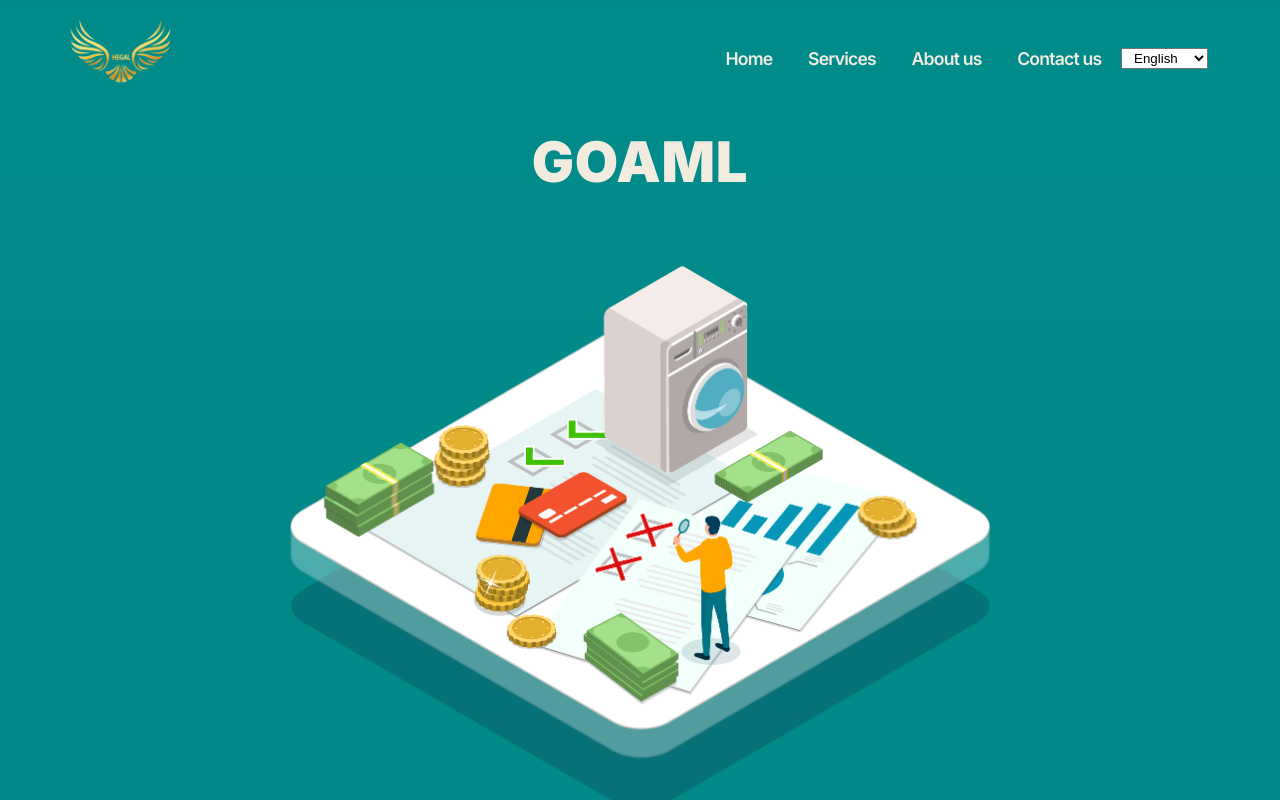
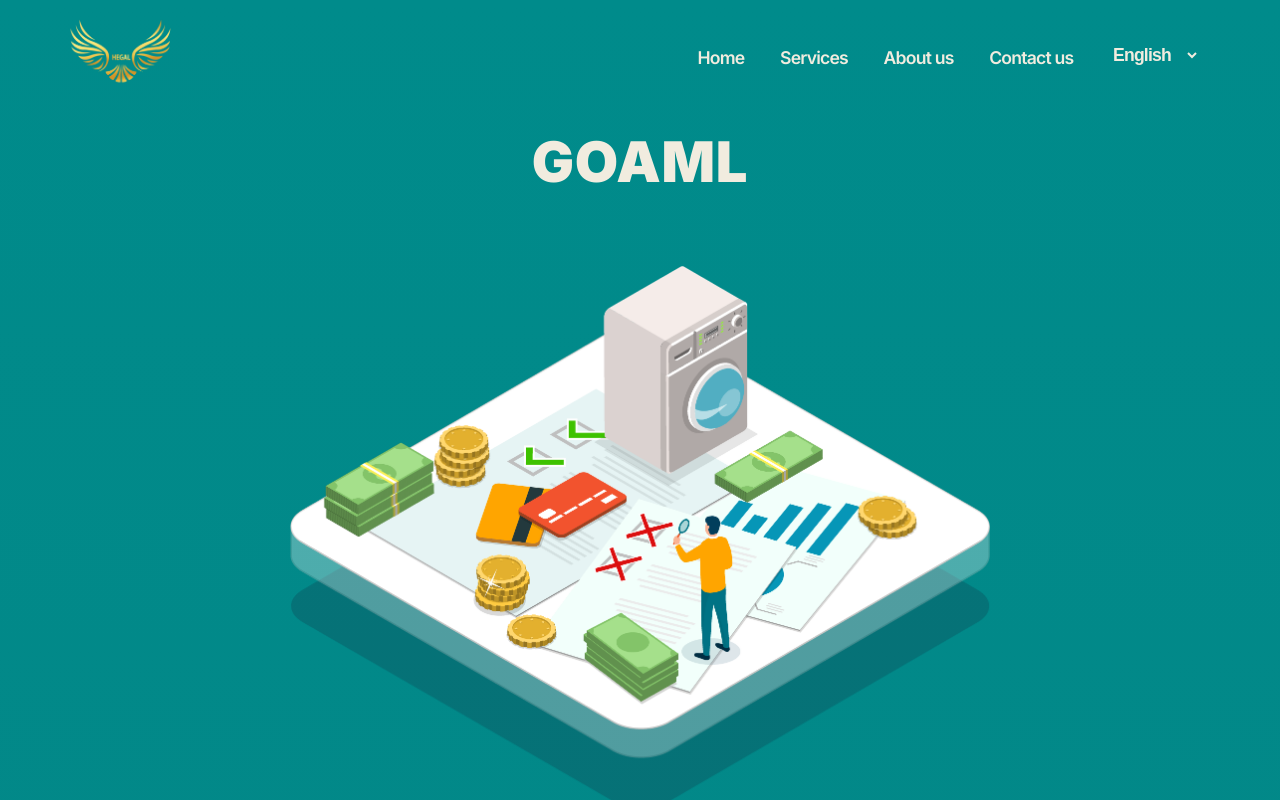
Before and after one commit to naazzzim/hegal-front, a Next.js app: page /services/goaml in a window 1280 px wide. Shown: the top 800 px of the page. Built offline with nearby package versions, Linux system fonts and the light colour scheme.

Commit message:
translation added

```diff
--- a/jsconfig.json
+++ b/jsconfig.json
@@ -2,6 +2,7 @@
   "compilerOptions": {
     "paths": {
       "@/*": ["./src/*"]
-    }
+    },
+    "baseUrl": ".",
   }
 }
--- a/src/app/layout.js
+++ b/src/app/layout.js
@@ -1,11 +1,10 @@
-'use client';
 import './globals.css'
 import {Inter} from 'next/font/google'
-import {Provider} from "react-redux";
-import store from "@/redux/store";
+
 import React from "react";
-import Footer from "@/components/Footer";
-import Header from "@/components/Header";
+
+import LayoutComponent from '@/components/LayoutComponent';
+
 
 const inter = Inter({subsets: ['latin']})
 
@@ -16,18 +15,8 @@ export const metadata = {
 
 export default function RootLayout({children}) {
     return (
-        <React.StrictMode>
-            <Provider store={store}>
-                <html lang="en">
-                <body className={inter.className}>
-                <div id="root">
-                    <Header />
-                        {children}
-                    <Footer />
-                </div>
-                </body>
-                </html>
-            </Provider>
-        </React.StrictMode>
+        <LayoutComponent font={inter}>
+            {children}
+        </LayoutComponent>
     );
 }
--- a/src/components/Highlight/HighlightCard.js
+++ b/src/components/Highlight/HighlightCard.js
@@ -26,7 +26,7 @@ const HighlightCard = ({ item }) => {
             <p>
                 {item.description}
             </p>
-            <Link href={`/services/${slug}`}><span className={styles.link}>{languageData.highlight.readMore} <Image className={styles.harrow} width={18} height={18} src={'/icons/right2.svg'}/> </span></Link>
+            <Link href={`/services/${slug}`}><span className={styles.link}>{languageData.highlight.readMore} <Image className={styles.harrow} width={18} height={18} alt='harrow' src={'/icons/right2.svg'}/> </span></Link>
             <Link href={'#contact-us'}>
                 <OutlineButton className={styles.bookButton} text={languageData.highlight.bookService}/>
             </Link>
--- /dev/null
+++ b/src/components/LayoutComponent.js
@@ -0,0 +1,27 @@
+'use client';
+// import '@/app/global.css'
+import {Provider} from "react-redux";
+import store from "@/redux/store";
+import React from "react";
+import Footer from "@/components/Footer";
+import Header from "@/components/Header";
+
+const LayoutComponent = ({font,children}) => {
+    return (
+        <React.StrictMode>
+            <Provider store={store}>
+                <html lang="en">
+                <body className={font.className}>
+                <div id="root">
+                    <Header />
+                        {children}
+                    <Footer />
+                </div>
+                </body>
+                </html>
+            </Provider>
+        </React.StrictMode>
+    );
+}
+
+export default LayoutComponent
--- a/src/lang/ar/constant/ar.json
+++ b/src/lang/ar/constant/ar.json
@@ -229,7 +229,7 @@
     ],
     "logoData": {
         "logo": "/hegal.png",
-        "name": "شركةHegalGroupTaxConsultantsLlc",
+        "name": "شركة Hegal Group Tax Consultants Co. LLC.",
         "address1": "مكتب رقم 43-44,",
         "address2": "بلدية دبي - بور دبي - الفهيدي"
     },
--- a/src/lang/ru/constant/ru.json
+++ b/src/lang/ru/constant/ru.json
@@ -28,7 +28,7 @@
         "buttonLink": "#"
     },
     "aboutContent": {
-        "title": "почему",
+        "title": "Кто мы и почему мы?",
         "desc":[
             "Испытайте преобразующий рост с HEGAL, динамичной бизнес-консалтинговой фирмой, которая преодолевает вызовы рынка. Наш обширный опыт, чутье и воображение способствуют вашему успеху, создавая выигрышные ценностные предложения. Наша цель — ориентироваться в изменениях и повышать производительность при росте, рисках, операциях и правилах.",
             "Как международная организация, HEGAL Group предлагает устойчивые решения и трансформационные стратегии клиентам в Азии, Европе и на Ближнем Востоке. С 2018 года мы расширили нашу внушительную команду, работающую из глобальных офисов, охватывающих Ближний Восток, Европу, Японию, Китай, Сингапур, Индию и уважаемые местные семейные бизнес-группы.",
--- a/src/styles/Home2.module.css
+++ b/src/styles/Home2.module.css
@@ -66,7 +66,7 @@
 }
 .highlightCardContainer{
     position: relative;
-    height: 420px;
+    height: 540px;
     width: calc(320px - 4rem);
     padding: 1.5rem;
     background-color: #f1ecdf;
--- a/src/styles/Navbar.module.css
+++ b/src/styles/Navbar.module.css
@@ -140,6 +140,18 @@
     z-index: 1;
     position: relative;
 }
+.navbar select{
+    background-color: transparent;
+    color: #f1ecdf;
+    outline: none;
+    border: none;
+    font-weight: 600;
+    font-size: 1.1rem;
+    letter-spacing: -0.05rem;
+    margin-inline: 0.5rem;
+    position: relative;
+    top: -0.2rem;
+}
 
 @media (max-width:1000px) {
     .navbar{
```
Also changed, not shown: 1 other file (tests, documents, lock files or other folders).
